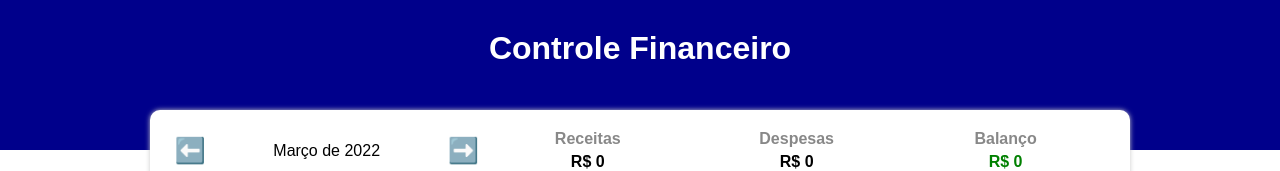
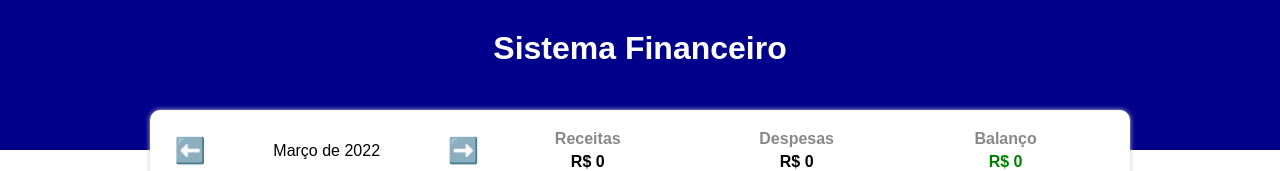
Before and after one commit to LeoScripts/controle-financeiro, a React (Vite) app: page / in a window 1280 px wide. Shown: the top 171 px of the page. Built offline with nearby package versions, Linux system fonts and the light colour scheme.

Commit message:
verificaçao no App

```diff
--- a/src/App.tsx
+++ b/src/App.tsx
@@ -1,35 +1,32 @@
-import { useState, useEffect } from "react";
-import * as C from "./App.styles";
-import { Item } from "./types/Item";
-import { items } from "./data/items";
-import { categories } from "./data/categories";
-import { getCurrentMonth, filterListByMonth } from './helpers/dateFilter'
-import { TableArea } from "./components/TableArea";
-import { InfoArea } from "./components/InfoArea";
-import { InputArea } from "./components/InputArea";
-
-
+import { useState, useEffect } from 'react';
+import * as C from './App.styles';
+import { Item } from './types/Item';
+import { categories } from './data/categories';
+import { items } from './data/items';
+import { getCurrentMonth, filterListByMonth } from './helpers/dateFilter';
+import { TableArea } from './components/TableArea';
+import { InfoArea } from './components/InfoArea';
+import { InputArea } from './components/InputArea';
 
 const App = () => {
-  // nao estamos tipando o tipo do estate porque ja tipamos la na pasta type
   const [list, setList] = useState(items);
   const [filteredList, setFilteredList] = useState<Item[]>([]);
-  const [currentMonth, setCurrentMonth] = useState(getCurrentMonth())
-  const [income, setIncome] =  useState(0);
-  const [expense, setExpense] =  useState(0);
+  const [currentMonth, setCurrentMonth] = useState(getCurrentMonth());
+  const [income, setIncome] = useState(0);
+  const [expense, setExpense] = useState(0);
 
-  useEffect(()=> {
-    setFilteredList(filterListByMonth(list, currentMonth));
-  }, [list,currentMonth])
+  useEffect(()=>{
+    setFilteredList( filterListByMonth(list, currentMonth) );
+  }, [list, currentMonth]);
 
-  useEffect(() => {
+  useEffect(()=>{
     let incomeCount = 0;
     let expenseCount = 0;
 
-    for(let i in filteredList){
-      if(categories[filteredList[i].category].expense){
+    for(let i in filteredList) {
+      if(categories[filteredList[i].category].expense) {
         expenseCount += filteredList[i].value;
-      }else {
+      } else {
         incomeCount += filteredList[i].value;
       }
     }
@@ -38,14 +35,10 @@ const App = () => {
     setExpense(expenseCount);
   }, [filteredList]);
 
-
-  // funçaõ que troca o estado do mes
   const handleMonthChange = (newMonth: string) => {
     setCurrentMonth(newMonth);
   }
 
-
-  // funçao que adiciona o item
   const handleAddItem = (item: Item) => {
     let newList = [...list];
     newList.push(item);
@@ -55,11 +48,10 @@ const App = () => {
   return (
     <C.Container>
       <C.Header>
-        <C.HeaderText>Controle Financeiro</C.HeaderText>
+        <C.HeaderText>Sistema Financeiro</C.HeaderText>
       </C.Header>
+      <C.Body>
 
-      <C.Body>
-        {/* area de informações */}
         <InfoArea
           currentMonth={currentMonth}
           onMonthChange={handleMonthChange}
@@ -67,12 +59,10 @@ const App = () => {
           expense={expense}
         />
 
-        {/* area de incersão de dados */}
-        <InputArea onAdd={handleAddItem}/>
+        <InputArea onAdd={handleAddItem} />
 
-        {/* tabela de intens */}
-        {/* <TableArea  list={filteredList}/> */}
-        <TableArea  list={filteredList}/>
+        <TableArea list={filteredList} />
+
       </C.Body>
     </C.Container>
   );
```
